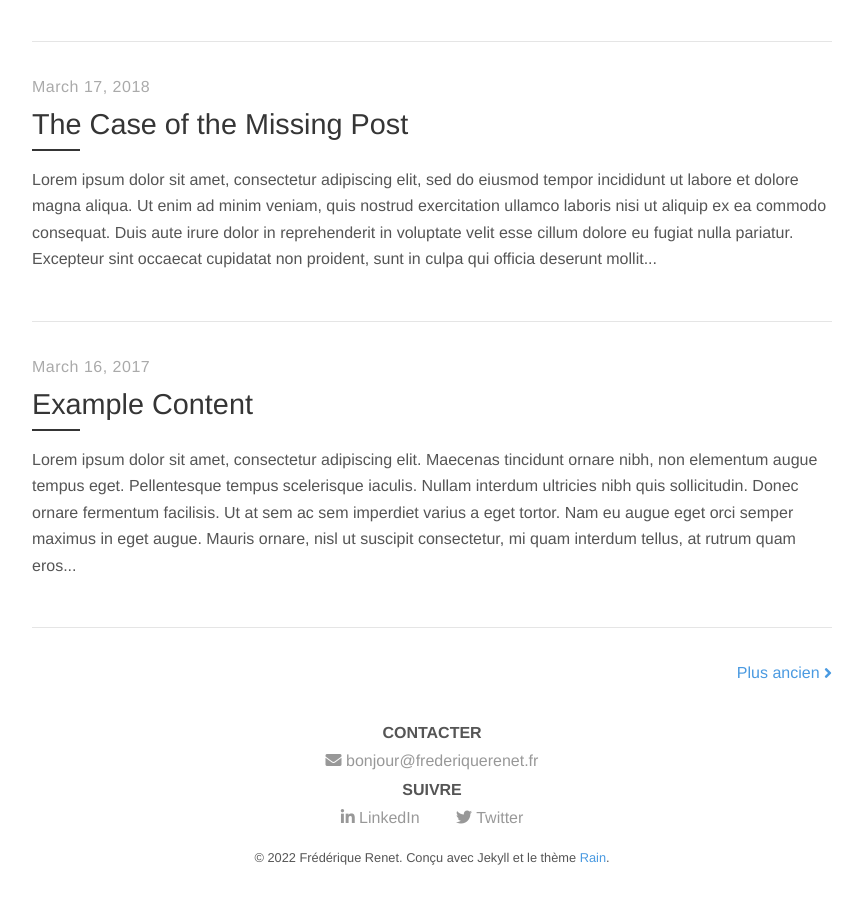
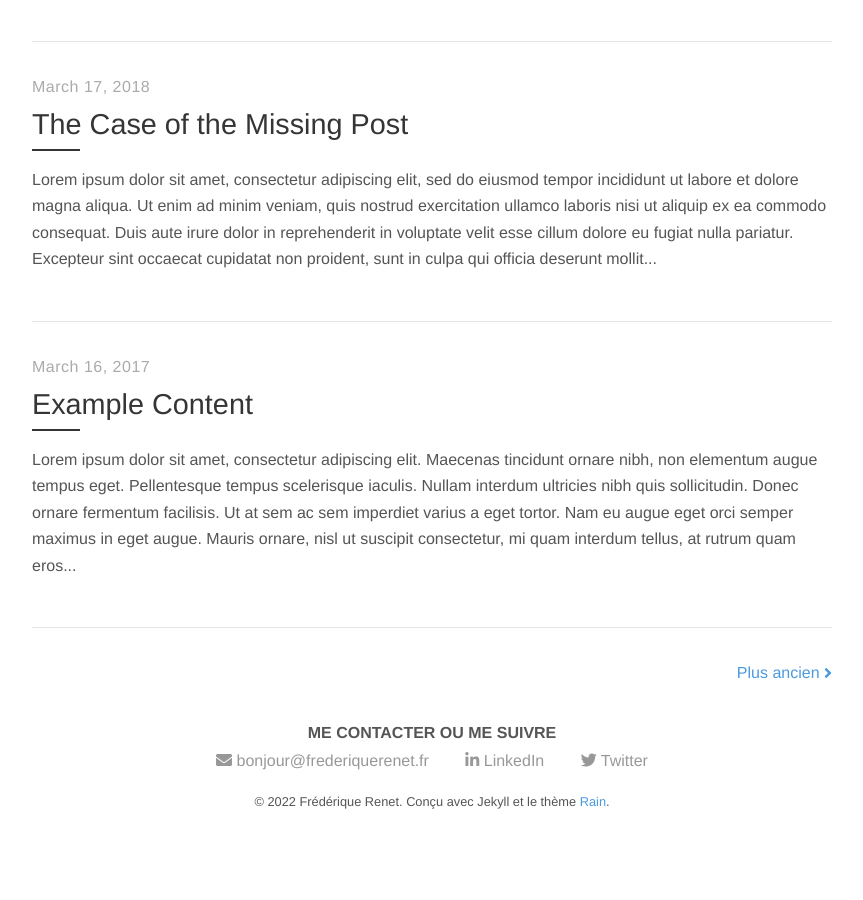
Before and after one commit to frederiquerenet/frederiquerenet.github.io, a Jekyll site: the page built from index.html, in a window 1280 px wide and 900 px high, scrolled down 911 px. Shown: the whole window, without its empty margins (208-1071 px from the left). Built offline with Jekyll 4.4.1, drawn with Linux system fonts in a browser that asks for light colours; nearby versions of some CDN libraries; the list of posts is cut into pages by our own code; after the commit the page ends 1755 px from its top, so only the background shows below that.

Commit message:
updated footer contact menu

```diff
--- a/_layouts/default.html
+++ b/_layouts/default.html
@@ -25,15 +25,12 @@ c<!DOCTYPE html>
 
   <footer>
     <div>
-      <h4 class="footer-title">contacter</h4>
+      <h4 class="footer-title">Me contacter ou me suivre</h4>
       <ul class="footer-nav">
         {% if site.social.email %}
         <li><a target="_blank" href="mailto:{{ site.social.email }}"><i
               class="fas fa-envelope"></i> {{site.author.email}}</a></li>
         {% endif %}
-      </ul>
-      <h4 class="footer-title">suivre</h4>
-      <ul class="footer-nav">
         {% if site.social.linkedin %}
         <li><a target="_blank" href="{{ site.social.linkedin }}"><i
               class="fab fa-linkedin-in"></i> LinkedIn</a></li>
```
